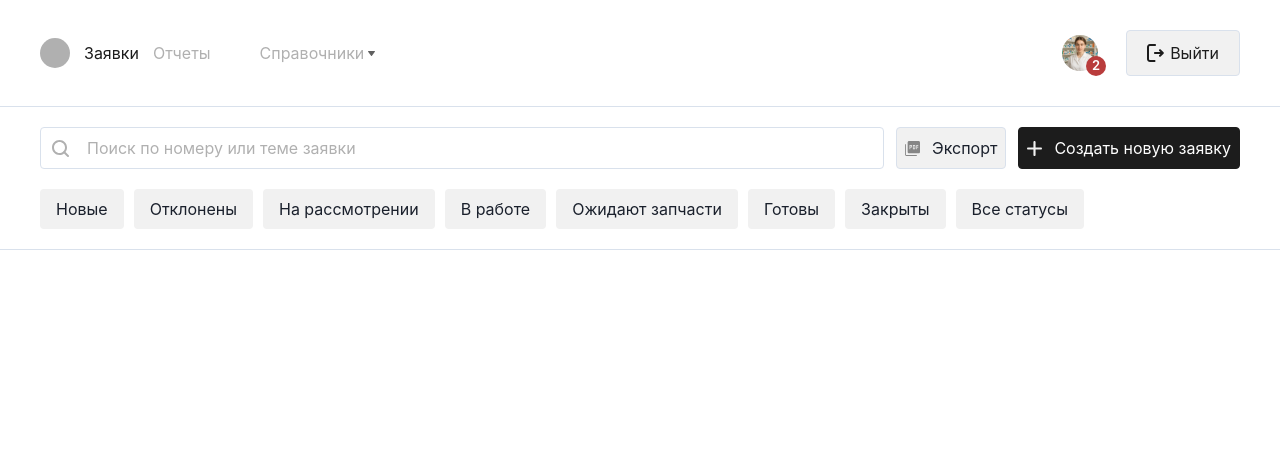
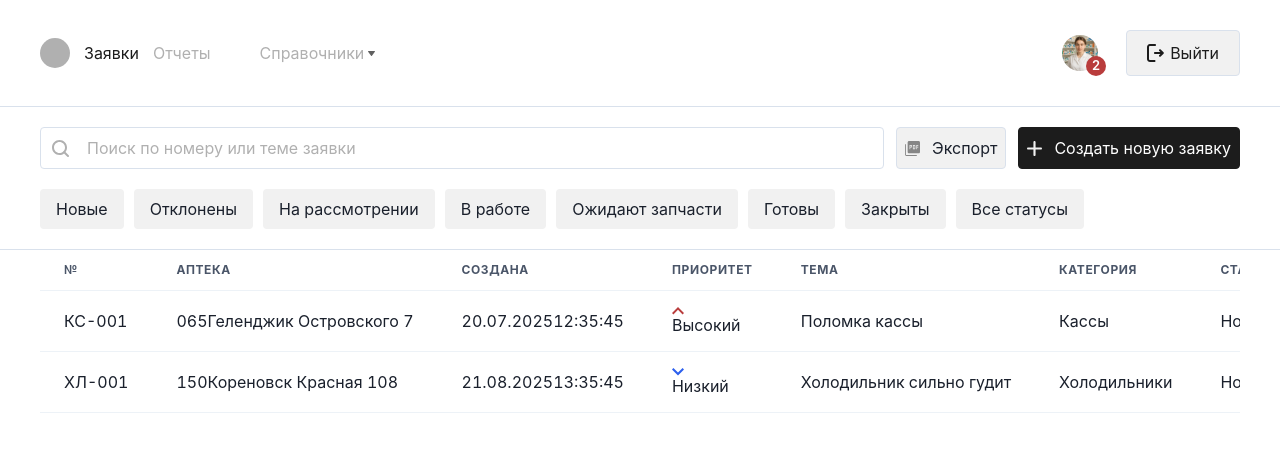
Before and after one commit to 1-C-E/control-panel, a React (Vite) app: page /requests in a window 1280 px wide. Shown: the top 452 px of the page. Built offline with nearby package versions, Linux system fonts and the light colour scheme.

Commit message:
the first version of the table and modal window

```diff
--- a/src/pages/requests/RequestsPage.tsx
+++ b/src/pages/requests/RequestsPage.tsx
@@ -1,9 +1,11 @@
 import Filters from '@widgets/filters/Filters'
+import MyTable from '@widgets/table/MyTable'
 
 const RequestsPage = () => {
 	return (
 		<div>
 			<Filters />
+			<MyTable />
 		</div>
 	)
 }
--- a/src/widgets/filters/Filters.tsx
+++ b/src/widgets/filters/Filters.tsx
@@ -3,6 +3,19 @@ import './Filter.scss'
 import createIcon from '/src/shared/assets/icons/create.svg'
 import exportIcon from '/src/shared/assets/icons/export.svg'
 import searchIcon from '/src/shared/assets/icons/search.svg'
+
+import {
+	Modal,
+	ModalBody,
+	ModalCloseButton,
+	ModalContent,
+	ModalFooter,
+	ModalHeader,
+	ModalOverlay,
+	useDisclosure,
+} from '@chakra-ui/react'
+
+import { Button } from '@chakra-ui/react'
 
 const Filters = () => {
 	const filterTabs = [
@@ -15,6 +28,8 @@ const Filters = () => {
 		'Закрыты',
 		'Все статусы',
 	] as const
+
+	const { isOpen, onOpen, onClose } = useDisclosure()
 
 	return (
 		<div className='filters'>
@@ -33,7 +48,7 @@ const Filters = () => {
 					<span>Экспорт</span>
 				</button>
 
-				<button className='filters__actions__create'>
+				<button onClick={onOpen} className='filters__actions__create'>
 					<img src={createIcon} />
 					<span>Создать новую заявку</span>
 				</button>
@@ -57,6 +72,20 @@ const Filters = () => {
 					))}
 				</ul>
 			</section>
+
+			<Modal isOpen={isOpen} onClose={onClose}>
+				<ModalOverlay />
+				<ModalContent>
+					<ModalHeader>Создание заявки</ModalHeader>
+					<ModalCloseButton />
+					<ModalBody></ModalBody>
+
+					<ModalFooter>
+						<Button>Создать заявку</Button>
+						<Button onClick={onClose}>Отмена</Button>
+					</ModalFooter>
+				</ModalContent>
+			</Modal>
 		</div>
 	)
 }
--- /dev/null
+++ b/src/widgets/table/MyTable.tsx
@@ -0,0 +1,77 @@
+import {
+	Table,
+	TableContainer,
+	Tbody,
+	Td,
+	Th,
+	Thead,
+	Tr,
+} from '@chakra-ui/react'
+import './MyTable.scss'
+import highPriorityIcon from '/src/shared/assets/icons/high-priority.svg'
+import lowPriorityIcon from '/src/shared/assets/icons/low-priority.svg'
+
+const MyTable = () => {
+	return (
+		<div className='my-table container-1840'>
+			<TableContainer>
+				<Table variant='simple'>
+					<Thead>
+						<Tr>
+							<Th>№</Th>
+							<Th>Аптека</Th>
+							<Th>Создана</Th>
+							<Th>Приоритет</Th>
+							<Th>Тема</Th>
+							<Th>Категория</Th>
+							<Th>Статус</Th>
+						</Tr>
+					</Thead>
+					<Tbody>
+						<Tr>
+							<Td>КС-001</Td>
+							<Td>
+								<span className='pharmacy-number'>065</span>
+								<span>Геленджик Островского 7</span>
+							</Td>
+							<Td>
+								<span>20.07.2025</span>
+								<span>12:35:45</span>
+							</Td>
+							<Td>
+								<img src={highPriorityIcon} />
+								<span>Высокий</span>
+							</Td>
+							<Td>Поломка кассы</Td>
+							<Td>Кассы</Td>
+
+							<Td>Новая</Td>
+						</Tr>
+
+						<Tr>
+							<Td>ХЛ-001</Td>
+							<Td>
+								<span className='pharmacy-number'>150</span>
+								<span>Кореновск Красная 108</span>
+							</Td>
+							<Td>
+								<span>21.08.2025</span>
+								<span>13:35:45</span>
+							</Td>
+							<Td>
+								<img src={lowPriorityIcon} />
+								<span>Низкий</span>
+							</Td>
+							<Td>Холодильник сильно гудит</Td>
+							<Td>Холодильники</Td>
+
+							<Td>Новая</Td>
+						</Tr>
+					</Tbody>
+				</Table>
+			</TableContainer>
+		</div>
+	)
+}
+
+export default MyTable
```
Also changed, not shown: src/shared/assets/icons/high-priority.svg (added), src/shared/assets/icons/low-priority.svg (added), src/widgets/table/MyTable.scss (added).
